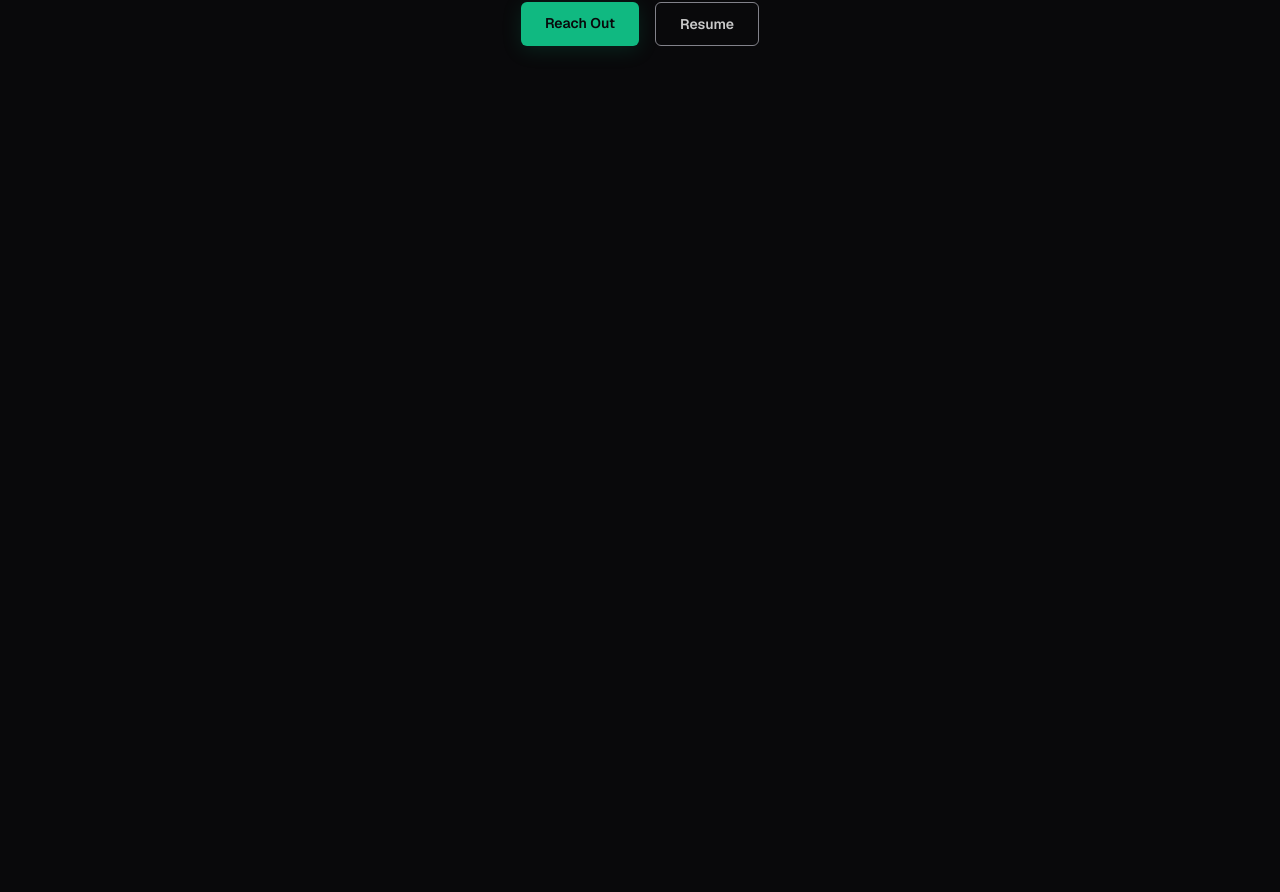
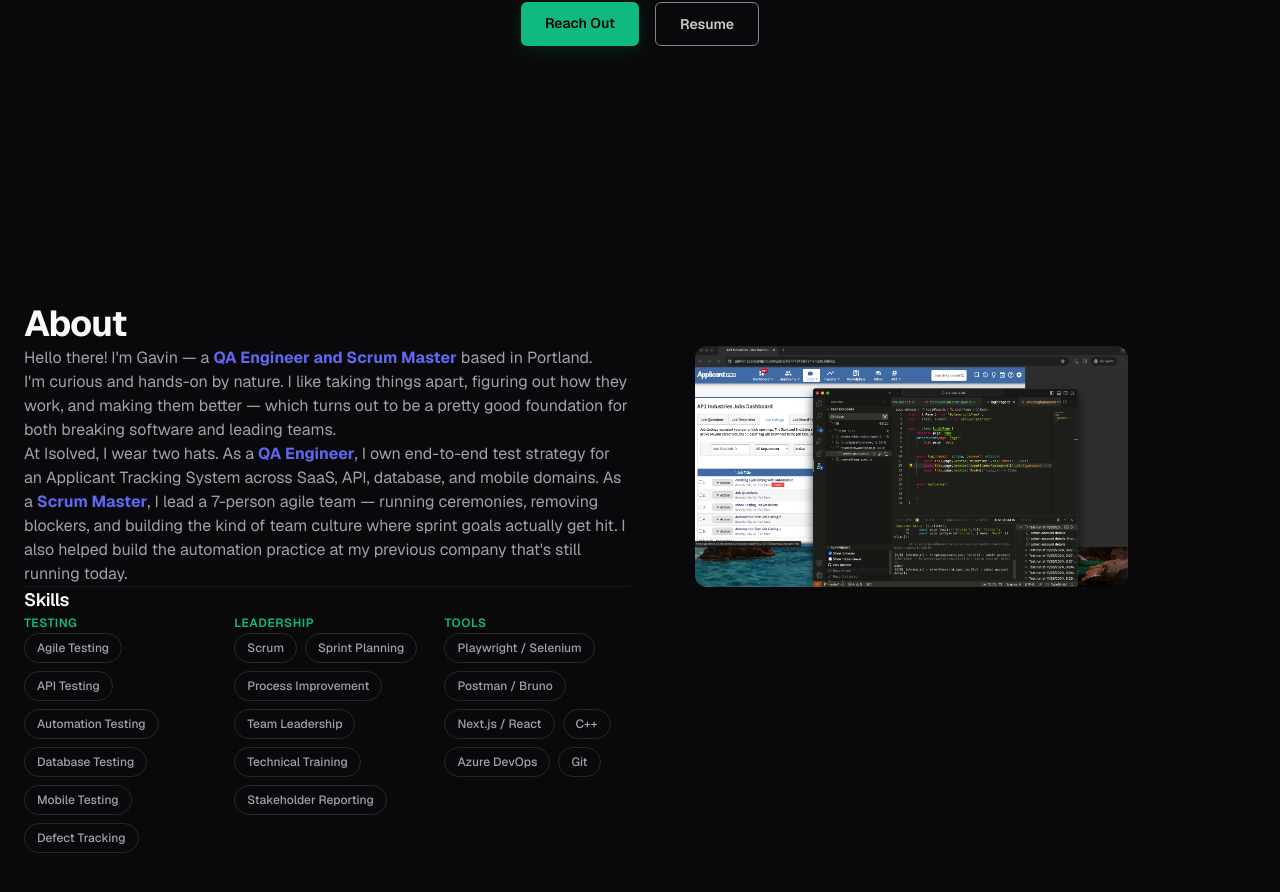
Before and after one commit to GavinBenson/Multi-Page-Portfolio, a Next.js app: page / in a window 1280 px wide. Shown: the part 658-1550 px from the top of the page. Before the commit the page ends 800 px from the top, so only its background shows below. Built offline with nearby package versions, Linux system fonts and the light colour scheme.

Commit message:
feat: add about section with skills pills
Two-column layout, categorized skill chips, scroll-triggered
reveal animations.

```diff
--- a/src/app/page.tsx
+++ b/src/app/page.tsx
@@ -1,9 +1,11 @@
 import Hero from '@/components/Hero'
+import About from '@/components/About'
 
 export default function Home() {
   return (
     <main>
       <Hero />
+      <About />
     </main>
   )
 }
--- /dev/null
+++ b/src/components/About.tsx
@@ -0,0 +1,130 @@
+'use client'
+
+import Image from 'next/image'
+import SectionReveal from './SectionReveal'
+
+const skillCategories = [
+  {
+    title: 'Testing',
+    skills: ['Agile Testing', 'API Testing', 'Automation Testing', 'Database Testing', 'Mobile Testing', 'Defect Tracking'],
+  },
+  {
+    title: 'Leadership',
+    skills: ['Scrum', 'Sprint Planning', 'Process Improvement', 'Team Leadership', 'Technical Training', 'Stakeholder Reporting'],
+  },
+  {
+    title: 'Tools',
+    skills: ['Playwright / Selenium', 'Postman / Bruno', 'Next.js / React', 'C++', 'Azure DevOps', 'Git'],
+  },
+]
+
+export default function About() {
+  return (
+    <section id="about" className="max-w-6xl mx-auto px-6 py-24 lg:py-40">
+      <SectionReveal>
+        <h2
+          className="text-2xl sm:text-3xl lg:text-4xl font-bold tracking-tight mb-12"
+          style={{ color: 'var(--text-primary)' }}
+        >
+          About
+        </h2>
+      </SectionReveal>
+
+      <div className="grid lg:grid-cols-[1.4fr_1fr] gap-16 items-start">
+        <div className="space-y-8">
+          <SectionReveal>
+            <div className="space-y-5">
+              <p
+                className="text-sm sm:text-base leading-relaxed"
+                style={{ color: 'var(--text-secondary)' }}
+              >
+                Hello there! I&apos;m Gavin — a{' '}
+                <strong style={{ color: 'var(--accent-secondary)' }}>
+                  QA Engineer and Scrum Master
+                </strong>{' '}
+                based in Portland.
+              </p>
+              <p
+                className="text-sm sm:text-base leading-relaxed"
+                style={{ color: 'var(--text-secondary)' }}
+              >
+                I&apos;m curious and hands-on by nature. I like taking things apart,
+                figuring out how they work, and making them better — which turns out
+                to be a pretty good foundation for both breaking software and leading
+                teams.
+              </p>
+              <p
+                className="text-sm sm:text-base leading-relaxed"
+                style={{ color: 'var(--text-secondary)' }}
+              >
+                At Isolved, I wear two hats. As a{' '}
+                <strong style={{ color: 'var(--accent-secondary)' }}>QA Engineer</strong>,
+                I own end-to-end test strategy for an Applicant Tracking System across
+                SaaS, API, database, and mobile domains. As a{' '}
+                <strong style={{ color: 'var(--accent-secondary)' }}>Scrum Master</strong>,
+                I lead a 7-person agile team — running ceremonies, removing blockers,
+                and building the kind of team culture where sprint goals actually get hit.
+                I also helped build the automation practice at my previous company
+                that&apos;s still running today.
+              </p>
+            </div>
+          </SectionReveal>
+
+          <SectionReveal delay={0.1}>
+            <hr
+              className="border-none h-px"
+              style={{ backgroundColor: 'var(--surface)' }}
+            />
+          </SectionReveal>
+
+          <SectionReveal delay={0.15}>
+            <h3
+              className="text-lg font-semibold tracking-tight mb-4"
+              style={{ color: 'var(--text-primary)' }}
+            >
+              Skills
+            </h3>
+            <div className="grid sm:grid-cols-3 gap-6">
+              {skillCategories.map((category) => (
+                <div key={category.title}>
+                  <p
+                    className="text-xs font-semibold uppercase tracking-wider mb-3"
+                    style={{ color: 'var(--accent)' }}
+                  >
+                    {category.title}
+                  </p>
+                  <div className="flex flex-wrap gap-2">
+                    {category.skills.map((skill) => (
+                      <span
+                        key={skill}
+                        className="px-3 py-1 rounded-full text-xs font-medium border"
+                        style={{
+                          borderColor: 'color-mix(in srgb, var(--text-secondary) 20%, transparent)',
+                          color: 'var(--text-secondary)',
+                        }}
+                      >
+                        {skill}
+                      </span>
+                    ))}
+                  </div>
+                </div>
+              ))}
+            </div>
+          </SectionReveal>
+        </div>
+
+        <SectionReveal delay={0.2} className="hidden lg:block">
+          <div className="rounded-xl overflow-hidden">
+            <Image
+              src="/img/automation.png"
+              alt="Automation testing visualization"
+              width={500}
+              height={500}
+              className="w-full h-auto object-cover"
+            />
+          </div>
+        </SectionReveal>
+      </div>
+    </section>
+  )
+}
```
